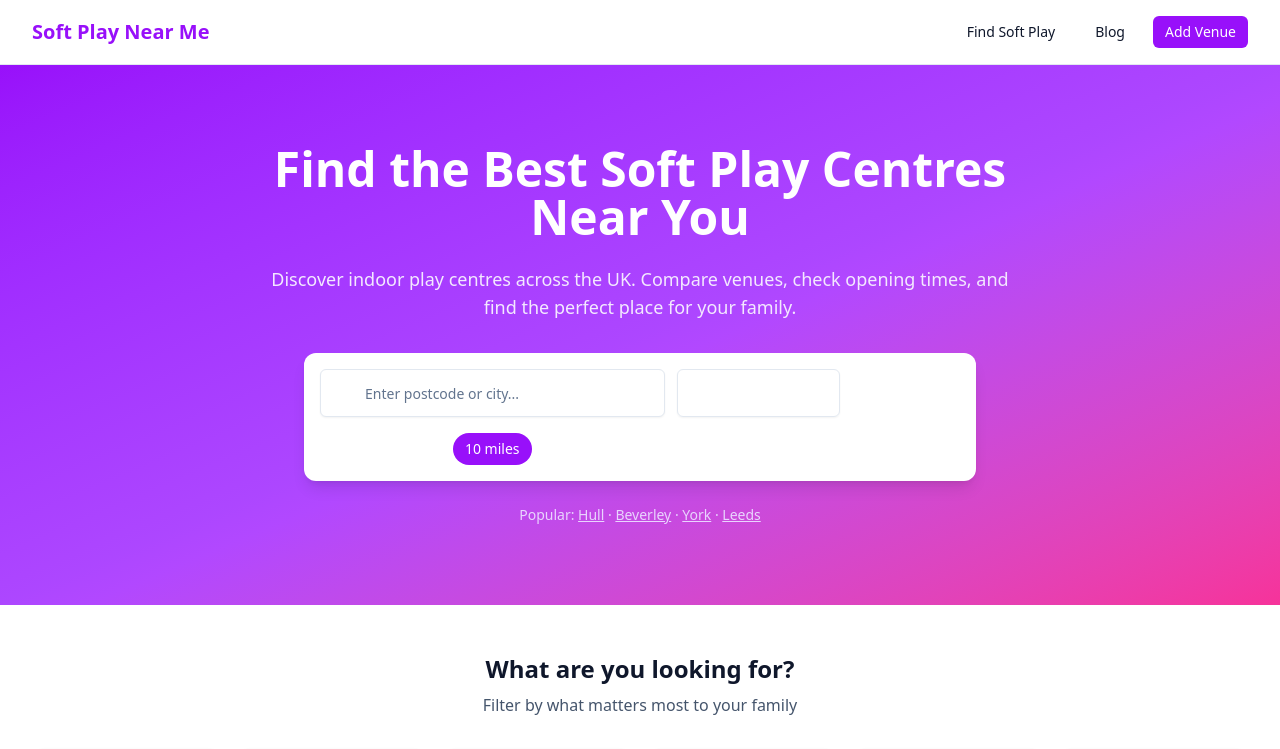
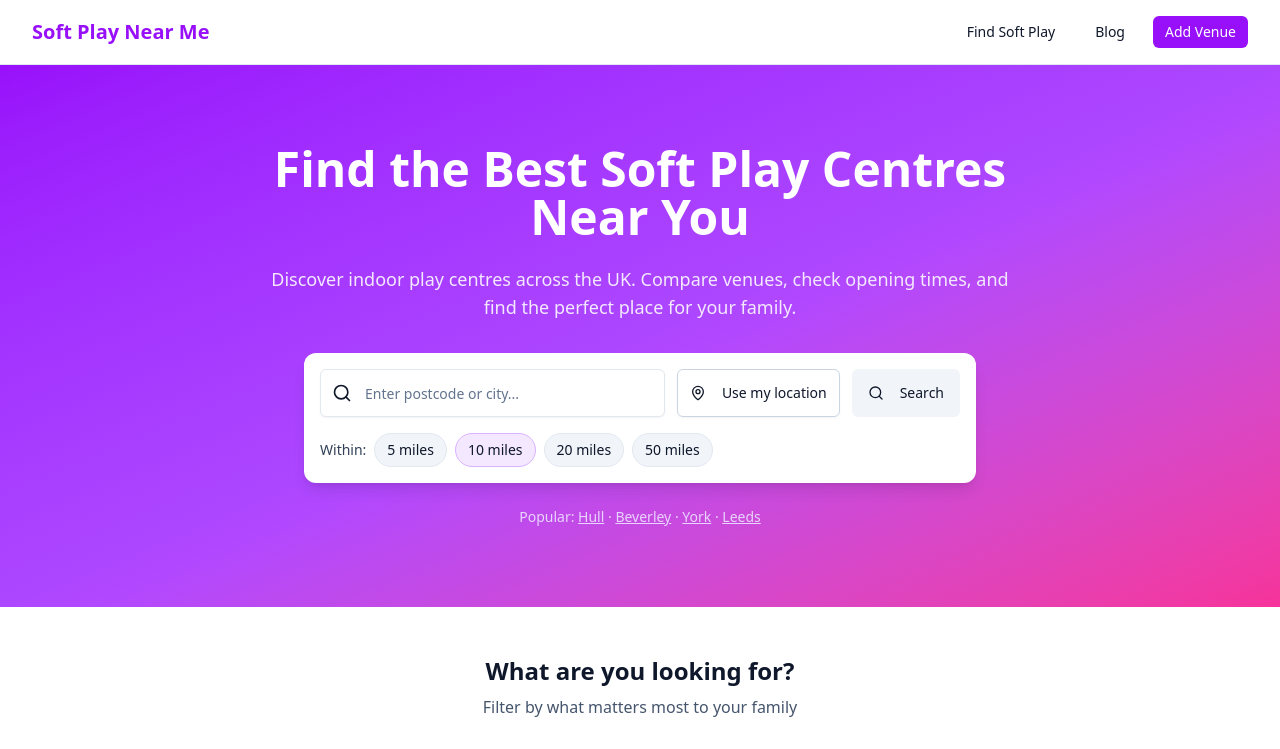
Before and after one commit to davidphilipstark1993/softplaynearme, a Next.js app: page / in a window 1280 px wide. Shown: the top 749 px of the page. Built offline with nearby package versions, Linux system fonts and the light colour scheme.

Commit message:
fix(ui): make location finder text black on homepage

```diff
--- a/components/search/SearchForm.tsx
+++ b/components/search/SearchForm.tsx
@@ -221,7 +221,7 @@ export function SearchForm({
 
   if (compact) {
     return (
-      <form onSubmit={handleSubmit} className={cn('flex gap-2', className)}>
+      <form onSubmit={handleSubmit} className={cn('flex gap-2 text-slate-900', className)}>
         <div className="relative flex-1">
           <Search className="absolute left-3 top-1/2 -translate-y-1/2 h-4 w-4 text-muted-foreground" />
           <Input
@@ -233,7 +233,7 @@ export function SearchForm({
             className={cn('pl-10', readableInputClasses)}
           />
         </div>
-        <Button type="submit">
+        <Button type="submit" className="text-slate-900">
           Search
         </Button>
       </form>
@@ -241,7 +241,7 @@ export function SearchForm({
   }
 
   return (
-    <form onSubmit={handleSubmit} className={cn('space-y-4', className)}>
+    <form onSubmit={handleSubmit} className={cn('space-y-4 text-slate-900', className)}>
       <div className="flex flex-col sm:flex-row gap-3">
         {/* Postcode/city input with autocomplete */}
         <div className="relative flex-1">
@@ -275,7 +275,7 @@ export function SearchForm({
           variant="outline"
           onClick={handleGeolocation}
           disabled={isLocating}
-          className="h-12 whitespace-nowrap"
+          className="h-12 whitespace-nowrap text-slate-900 border-slate-300"
         >
           {isLocating ? (
             <Loader2 className="h-4 w-4 animate-spin" />
@@ -288,7 +288,7 @@ export function SearchForm({
         </Button>
 
         {/* Search button */}
-        <Button type="submit" size="lg" className="h-12">
+        <Button type="submit" size="lg" className="h-12 bg-slate-100 text-slate-900 hover:bg-slate-200">
           <Search className="h-4 w-4 sm:mr-2" />
           <span className="hidden sm:inline">Search</span>
         </Button>
@@ -297,7 +297,7 @@ export function SearchForm({
       {/* Radius selection */}
       {showRadius && (
         <div className="flex flex-wrap items-center gap-2">
-          <span className="text-sm text-muted-foreground">Within:</span>
+          <span className="text-sm text-slate-700">Within:</span>
           {RADIUS_OPTIONS.map((option) => (
             <button
               key={option.value}
@@ -306,8 +306,8 @@ export function SearchForm({
               className={cn(
                 'px-3 py-1.5 rounded-full text-sm font-medium transition-colors',
                 radius === option.value
-                  ? 'bg-purple-600 text-white'
-                  : 'bg-muted hover:bg-muted/80 text-foreground'
+                  ? 'bg-purple-100 text-slate-900 border border-purple-300'
+                  : 'bg-slate-100 hover:bg-slate-200 text-slate-900 border border-slate-200'
               )}
             >
               {option.label}
```
